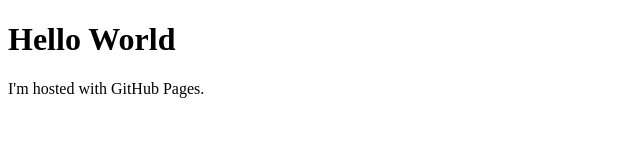
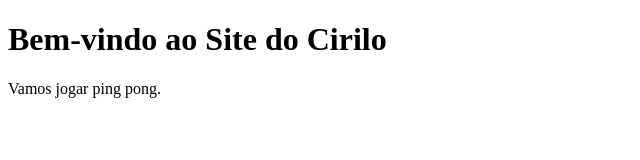
Before and after one commit to cmmmf/cmmmf.github.io, a plain HTML site: page index.html in a window 1280 px wide. Shown: the whole page, without its empty margins (0-640 px from the left). Drawn offline with Linux system fonts and the light colour scheme.

Commit message:
1a versao

```diff
--- a/index.html
+++ b/index.html
@@ -1,7 +1,7 @@
 <!DOCTYPE html>
 <html>
 <body>
-<h1>Hello World</h1>
-<p>I'm hosted with GitHub Pages.</p>
+<h1>Bem-vindo ao Site do Cirilo</h1>
+<p>Vamos jogar ping pong.</p>
 </body>
 </html>
```
